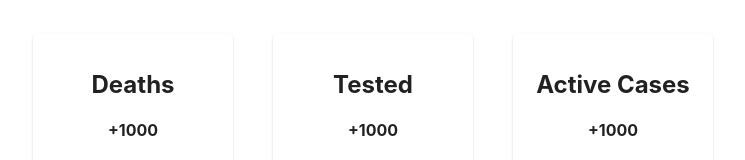
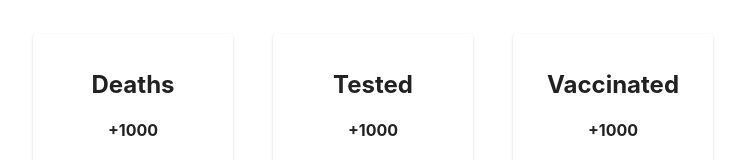
Before and after one commit to shreyanshxyz/react-hook-trials, a React (Create React App) app: page / in a window 1280 px wide. Shown: the part 585-745 px from the top of the page, without its empty margins (267-1012 px from the left). Built offline with nearby package versions, Linux system fonts and the light colour scheme.

Commit message:
vaccinated card

```diff
--- a/src/Mui.jsx
+++ b/src/Mui.jsx
@@ -70,7 +70,7 @@ function Mui() {
 
         <Card className="material__card">
           <CardContent>
-            <h2>Active Cases</h2>
+            <h2>Vaccinated</h2>
             <h4>+1000</h4>
             <h3>31000</h3>
           </CardContent>
```
